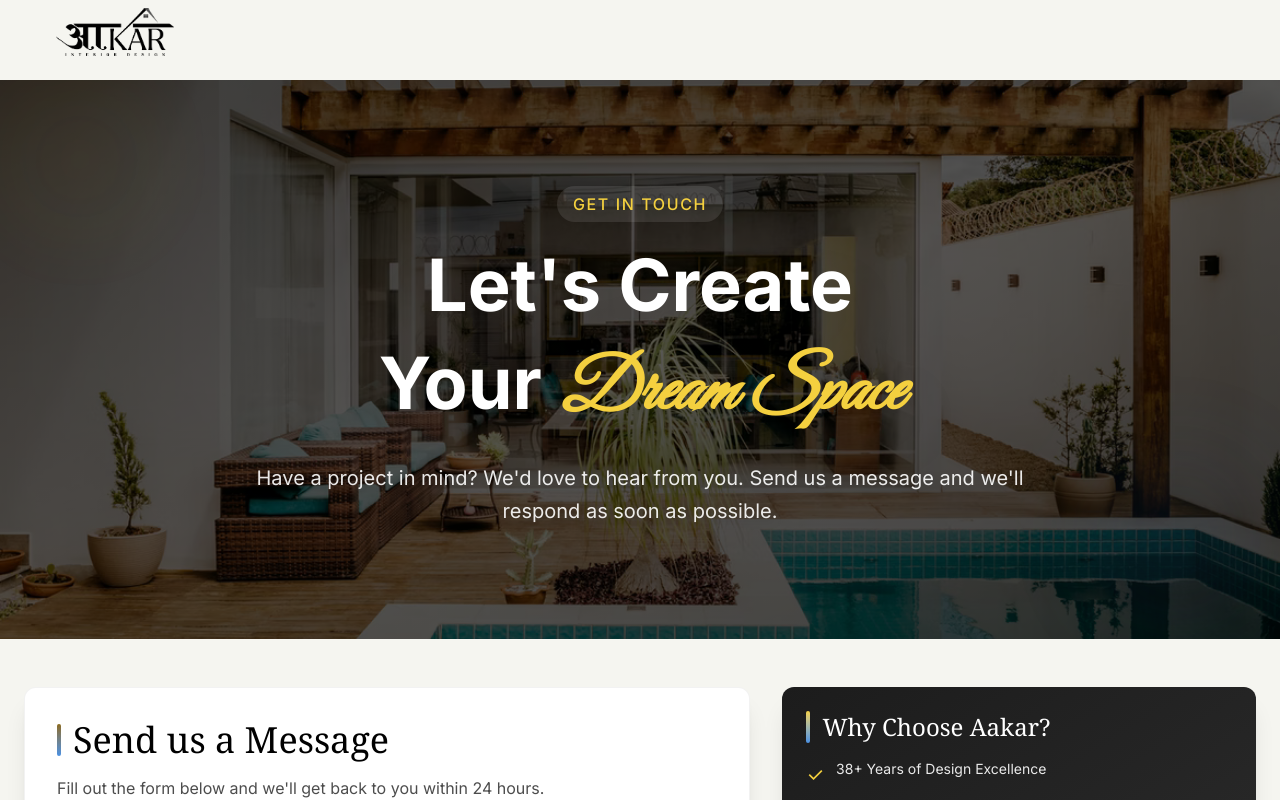
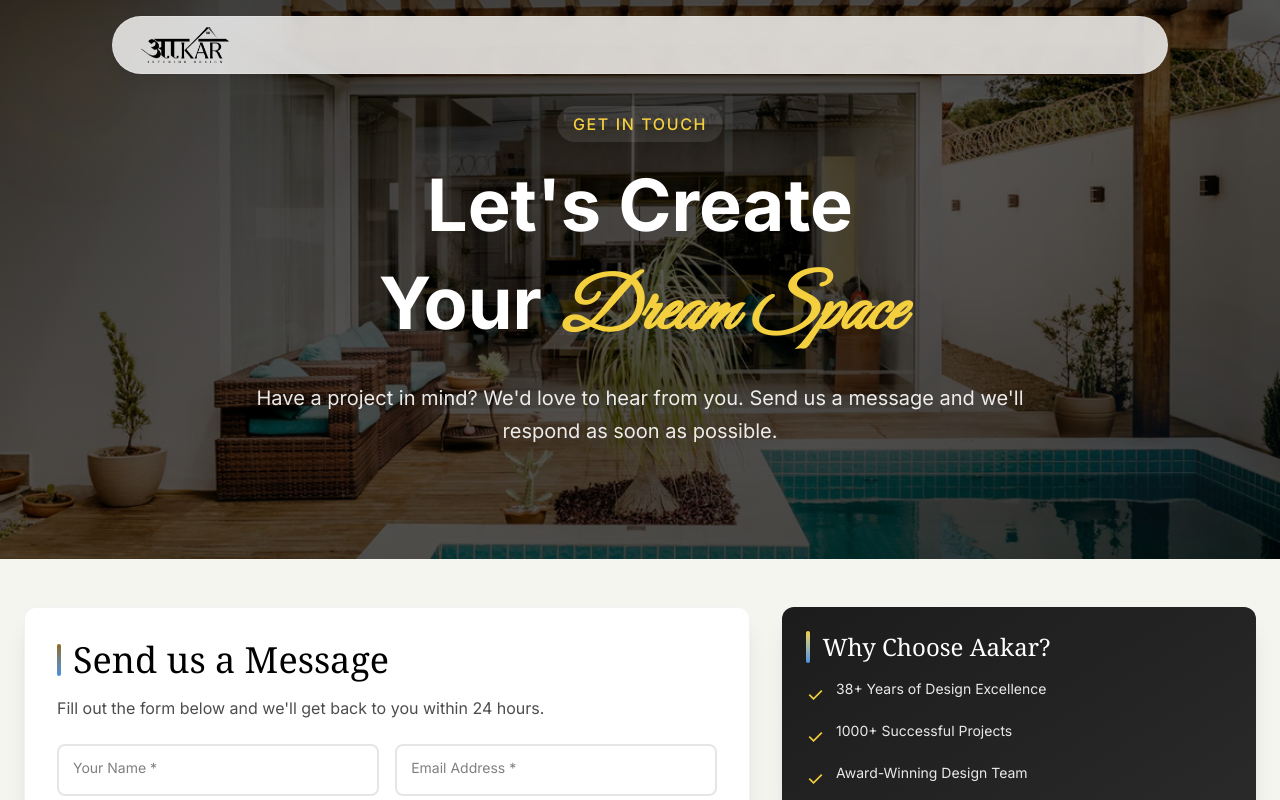
Before and after one commit to scaleacrestools-sketch/Aakar_Interior, a Next.js app: page /contact in a window 1280 px wide. Shown: the top 800 px of the page. Built offline with nearby package versions, Linux system fonts and the light colour scheme.

Commit message:
work on header

```diff
--- a/app/about/page.tsx
+++ b/app/about/page.tsx
@@ -257,7 +257,7 @@ export default function AboutPage() {
                     </p>
                     <Link
                         href="/"
-                        className="inline-flex items-center gap-3 bg-black text-white px-6 sm:px-8 py-3 sm:py-4 rounded-sm hover:bg-[#8B6914] transition-all duration-300 text-sm sm:text-base group"
+                        className="inline-flex items-center gap-3 btn-brand-gradient text-white px-6 sm:px-8 py-3 sm:py-4 rounded-full text-sm sm:text-base group shadow-md"
                     >
                         <span>Get Started</span>
                         <svg
--- a/app/components/Header.tsx
+++ b/app/components/Header.tsx
@@ -1,43 +1,52 @@
 "use client";
 
-import { useState } from "react";
+import { useState, useEffect } from "react";
 import Image from "next/image";
 import Link from "next/link";
 
 export default function Header() {
     const [mobileMenuOpen, setMobileMenuOpen] = useState(false);
+    const [isScrolled, setIsScrolled] = useState(false);
+
+    useEffect(() => {
+        const handleScroll = () => {
+            setIsScrolled(window.scrollY > 20);
+        };
+        window.addEventListener("scroll", handleScroll);
+        return () => window.removeEventListener("scroll", handleScroll);
+    }, []);
 
     return (
-        <header className="w-full pt-2 pb-6 bg-[#F5F5F0]">
-            <nav className="max-w-[95%] mx-auto px-4 md:px-6 flex items-center justify-between">
+        <header className="fixed top-4 left-1/2 -translate-x-1/2 z-50 w-full max-w-[85%] md:max-w-[80%] lg:max-w-[85%] px-4">
+            <nav className={`w-full backdrop-blur-xl bg-white/80 border border-white/20 rounded-full px-4 md:px-5 lg:px-7 py-2 flex items-center justify-between shadow-lg shadow-black/5 transition-all duration-300 ${isScrolled ? 'bg-white/90 shadow-xl shadow-black/10' : ''}`}>
                 {/* Logo */}
-                <Link href="/" className="flex items-center gap-3 animate-fade-in">
+                <Link href="/" className="flex items-center gap-2.5 animate-fade-in flex-shrink-0">
                     <Image
                         src="/AAKAR-BLACK-scaled.png"
                         alt="AAKAR Interior"
-                        width={150}
-                        height={39}
-                        className="h-8 md:h-10 lg:h-12 w-auto object-contain"
+                        width={120}
+                        height={35}
+                        className="h-9 w-auto object-contain"
                     />
                 </Link>
 
                 {/* Navigation */}
-                <div className="hidden md:flex items-center gap-8 animate-fade-in-delay">
+                <div className="hidden md:flex items-center gap-5 lg:gap-7 animate-fade-in-delay">
                     <Link
                         href="/about"
-                        className="text-black hover:text-[#4A90E2] transition-colors duration-300"
+                        className="text-black/90 hover:text-[#4A90E2] transition-colors duration-300 text-sm font-medium"
                     >
                         About Us
                     </Link>
                     <Link
                         href="/#services"
-                        className="text-black hover:text-[#4A90E2] transition-colors duration-300"
+                        className="text-black/90 hover:text-[#4A90E2] transition-colors duration-300 text-sm font-medium"
                     >
                         Services
                     </Link>
                     <Link
                         href="/#portfolio"
-                        className="text-black hover:text-[#4A90E2] transition-colors duration-300"
+                        className="text-black/90 hover:text-[#4A90E2] transition-colors duration-300 text-sm font-medium"
                     >
                         Portfolio
                     </Link>
@@ -45,12 +54,12 @@ export default function Header() {
 
                 {/* Mobile Menu Button */}
                 <button
-                    className="md:hidden flex items-center justify-center w-10 h-10 rounded-sm hover:bg-black/5 transition-colors"
+                    className="md:hidden flex items-center justify-center w-9 h-9 rounded-full hover:bg-black/5 transition-colors"
                     onClick={() => setMobileMenuOpen(!mobileMenuOpen)}
                     aria-label="Toggle menu"
                 >
                     <svg
-                        className="w-6 h-6 text-black"
+                        className="w-5 h-5 text-black"
                         fill="none"
                         stroke="currentColor"
                         viewBox="0 0 24 24"
@@ -76,7 +85,7 @@ export default function Header() {
                 {/* Contact Button */}
                 <Link
                     href="/contact"
-                    className="hidden md:flex bg-black text-white px-3 py-2 md:px-6 md:py-3 rounded-sm items-center gap-1 md:gap-2 hover:bg-[#333] transition-all duration-300 animate-fade-in-delay-2 group text-sm md:text-base"
+                    className="hidden md:flex btn-brand-gradient text-white px-4 py-2 md:px-5 md:py-2.5 rounded-full items-center gap-1.5 md:gap-2 animate-fade-in-delay-2 group text-sm font-medium shadow-md"
                 >
                     <span className="hidden sm:inline">Contact Us</span>
                     <span className="sm:hidden">Contact</span>
@@ -105,8 +114,8 @@ export default function Header() {
                         onClick={() => setMobileMenuOpen(false)}
                     ></div>
 
-                    {/* Menu Panel */}
-                    <div className="fixed top-0 right-0 h-full w-64 bg-white shadow-2xl z-50 md:hidden animate-slide-in-right">
+                  {/* Menu Panel */}
+                  <div className="fixed top-0 right-0 h-full w-64 backdrop-blur-xl bg-white/95 border-l border-white/20 shadow-2xl z-50 md:hidden animate-slide-in-right">
                         <div className="flex flex-col h-full">
                             {/* Menu Header */}
                             <div className="flex items-center justify-between p-4 border-b border-black/10">
@@ -156,7 +165,7 @@ export default function Header() {
                                 </Link>
                                 <Link
                                     href="/contact"
-                                    className="px-4 py-3 bg-black text-white hover:bg-[#333] rounded-sm transition-colors mt-4 text-center"
+                                    className="px-4 py-3 btn-brand-gradient text-white rounded-full transition-colors mt-4 text-center"
                                     onClick={() => setMobileMenuOpen(false)}
                                 >
                                     Contact Us
--- a/app/contact/page.tsx
+++ b/app/contact/page.tsx
@@ -231,7 +231,7 @@ export default function ContactPage() {
                                 {/* Submit Button */}
                                 <button
                                     type="submit"
-                                    className="w-full bg-gradient-to-r from-[#8B6914] to-[#4A90E2] text-white py-3.5 rounded-lg font-semibold hover:shadow-2xl transition-all duration-300 transform hover:scale-[1.02] flex items-center justify-center gap-2 group text-base"
+                                    className="w-full btn-brand-gradient text-white py-3.5 rounded-full font-semibold flex items-center justify-center gap-2 group text-base shadow-md"
                                 >
                                     <span>Send Message</span>
                                     <svg
--- a/app/globals.css
+++ b/app/globals.css
@@ -3,6 +3,12 @@
 :root {
   --background: #F5F5F0;
   --foreground: #000000;
+
+  /* Brand Colors */
+  --brand-color-1: #C38E70;
+  --brand-color-2: #B07D62;
+  --brand-color-3: #CD9777;
+  --brand-color-4: #8A5A44;
 }
 
 @theme inline {
@@ -243,3 +249,15 @@ html {
 .animate-scroll-horizontal {
   animation: scroll-horizontal 35s linear infinite;
 }
+
+/* Brand Gradient Button */
+.btn-brand-gradient {
+  background: linear-gradient(135deg, #CD9777 0%, #C38E70 25%, #B07D62 50%, #8A5A44 100%);
+  transition: all 0.3s ease;
+}
+
+.btn-brand-gradient:hover {
+  background: linear-gradient(135deg, #8A5A44 0%, #B07D62 25%, #C38E70 50%, #CD9777 100%);
+  transform: translateY(-1px);
+  box-shadow: 0 10px 20px rgba(138, 90, 68, 0.3);
+}
--- a/app/page.tsx
+++ b/app/page.tsx
@@ -11,9 +11,18 @@ export default function Home() {
   const [isVisible, setIsVisible] = useState(false);
   const [selectedService, setSelectedService] = useState("furniture");
   const [mobileMenuOpen, setMobileMenuOpen] = useState(false);
+  const [isScrolled, setIsScrolled] = useState(false);
 
   useEffect(() => {
     setIsVisible(true);
+  }, []);
+
+  useEffect(() => {
+    const handleScroll = () => {
+      setIsScrolled(window.scrollY > 20);
+    };
+    window.addEventListener("scroll", handleScroll);
+    return () => window.removeEventListener("scroll", handleScroll);
   }, []);
 
   return (
@@ -22,35 +31,35 @@ export default function Home() {
       {/* <div className="h-1 bg-[#4A90E2] w-full"></div> */}
 
       {/* Main Content */}
-      <main className="max-w-[95%] mx-auto px-4 md:px-6 pt-4 pb-12">
+      <main className="max-w-[95%] mx-auto px-4 md:px-6 pt-[88px] md:pt-[104px] pb-12">
         <div className="grid grid-cols-1 lg:grid-cols-2 gap-4 lg:gap-2 items-start">
           {/* Left Section - Header and Hero */}
           <div className="space-y-8">
             {/* Header */}
-            <header className="w-full pt-2 pb-6 bg-[#F5F5F0]">
-              <nav className="flex items-center justify-between">
+            <header className="fixed top-4 left-1/2 -translate-x-1/2 z-50 w-full max-w-[95%] md:max-w-[90%] lg:max-w-[85%] px-4">
+              <nav className={`w-full backdrop-blur-xl bg-white/80 border border-white/20 rounded-full px-4 md:px-5 lg:px-7 py-2 flex items-center justify-between shadow-lg shadow-black/5 transition-all duration-300 ${isScrolled ? 'bg-white/90 shadow-xl shadow-black/10' : ''}`}>
                 {/* Logo */}
-                <div className="flex items-center gap-3 animate-fade-in">
+                <div className="flex items-center gap-2.5 animate-fade-in flex-shrink-0">
                   <Image
                     src="/AAKAR-BLACK-scaled.png"
                     alt="AAKAR Interior"
-                    width={150}
-                    height={39}
-                    className="h-8 md:h-10 lg:h-12 w-auto object-contain"
+                    width={100}
+                    height={33}
+                    className="h-6 md:h-7 lg:h-8 w-auto object-contain"
                   />
                 </div>
 
                 {/* Navigation */}
-                <div className="hidden md:flex items-center gap-8 animate-fade-in-delay">
+                <div className="hidden md:flex items-center gap-5 lg:gap-7 animate-fade-in-delay">
                   <Link
                     href="/about"
-                    className="text-black hover:text-[#4A90E2] transition-colors duration-300"
+                    className="text-black/90 hover:text-[#4A90E2] transition-colors duration-300 text-sm font-medium"
                   >
                     About Us
                   </Link>
                   <a
                     href="#services"
-                    className="text-black hover:text-[#4A90E2] transition-colors duration-300"
+                    className="text-black/90 hover:text-[#4A90E2] transition-colors duration-300 text-sm font-medium"
                     onClick={(e) => {
                       e.preventDefault();
                       document.getElementById('services')?.scrollIntoView({ behavior: 'smooth' });
@@ -60,7 +69,7 @@ export default function Home() {
                   </a>
                   <a
                     href="#portfolio"
-                    className="text-black hover:text-[#4A90E2] transition-colors duration-300"
+                    className="text-black/90 hover:text-[#4A90E2] transition-colors duration-300 text-sm font-medium"
                     onClick={(e) => {
                       e.preventDefault();
                       document.getElementById('portfolio')?.scrollIntoView({ behavior: 'smooth' });
@@ -72,12 +81,12 @@ export default function Home() {
 
                 {/* Mobile Menu Button */}
                 <button
-                  className="md:hidden flex items-center justify-center w-10 h-10 rounded-sm hover:bg-black/5 transition-colors"
+                  className="md:hidden flex items-center justify-center w-9 h-9 rounded-full hover:bg-black/5 transition-colors"
                   onClick={() => setMobileMenuOpen(!mobileMenuOpen)}
                   aria-label="Toggle menu"
                 >
                   <svg
-                    className="w-6 h-6 text-black"
+                    className="w-5 h-5 text-black"
                     fill="none"
                     stroke="currentColor"
                     viewBox="0 0 24 24"
@@ -103,12 +112,12 @@ export default function Home() {
                 {/* Contact Button */}
                 <Link
                   href="/contact"
-                  className="hidden md:flex bg-black text-white px-3 py-2 md:px-6 md:py-3 rounded-sm items-center gap-1 md:gap-2 hover:bg-[#333] transition-all duration-300 animate-fade-in-delay-2 group text-sm md:text-base"
+                  className="hidden md:flex btn-brand-gradient text-white px-4 py-2 md:px-5 md:py-2.5 rounded-full items-center gap-1.5 md:gap-2 animate-fade-in-delay-2 group text-sm font-medium shadow-md"
                 >
                   <span className="hidden sm:inline">Contact Us</span>
                   <span className="sm:hidden">Contact</span>
                   <svg
-                    className="w-4 h-4 md:w-5 md:h-5 group-hover:scale-110 transition-transform duration-300"
+                    className="w-3.5 h-3.5 md:w-4 md:h-4 group-hover:scale-110 transition-transform duration-300"
                     fill="none"
                     stroke="currentColor"
                     viewBox="0 0 24 24"
@@ -133,7 +142,7 @@ export default function Home() {
                   ></div>
 
                   {/* Menu Panel */}
-                  <div className="fixed top-0 right-0 h-full w-64 bg-white shadow-2xl z-50 md:hidden animate-slide-in-right">
+                  <div className="fixed top-0 right-0 h-full w-64 backdrop-blur-xl bg-white/95 border-l border-white/20 shadow-2xl z-50 md:hidden animate-slide-in-right">
                     <div className="flex flex-col h-full">
                       {/* Menu Header */}
                       <div className="flex items-center justify-between p-4 border-b border-black/10">
@@ -195,7 +204,7 @@ export default function Home() {
                         </a>
                         <Link
                           href="/contact"
-                          className="px-4 py-3 bg-black text-white hover:bg-[#333] rounded-sm transition-colors mt-4 text-center"
+                          className="px-4 py-3 btn-brand-gradient text-white rounded-full transition-colors mt-4 text-center"
                           onClick={() => setMobileMenuOpen(false)}
                         >
                           Contact Us
```
